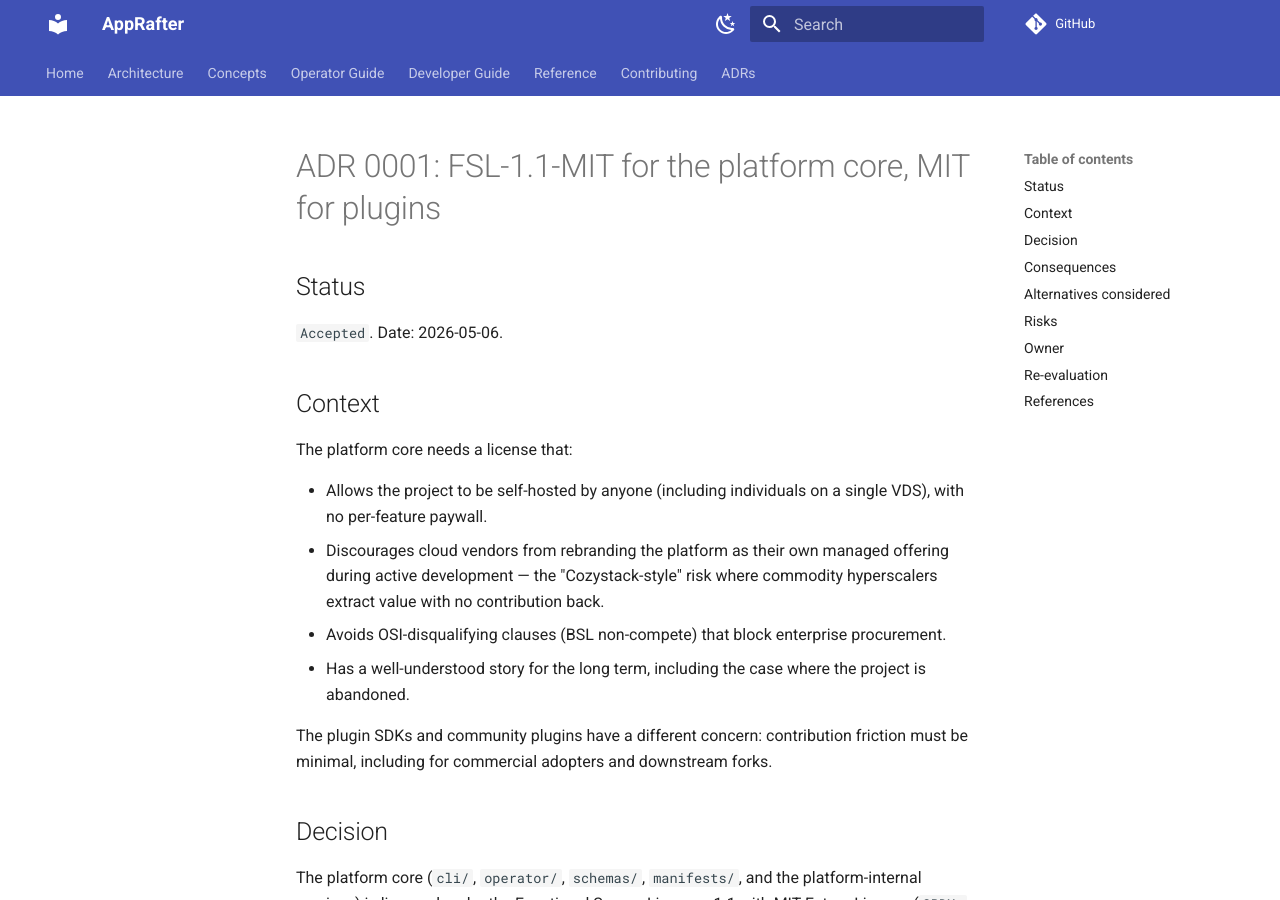
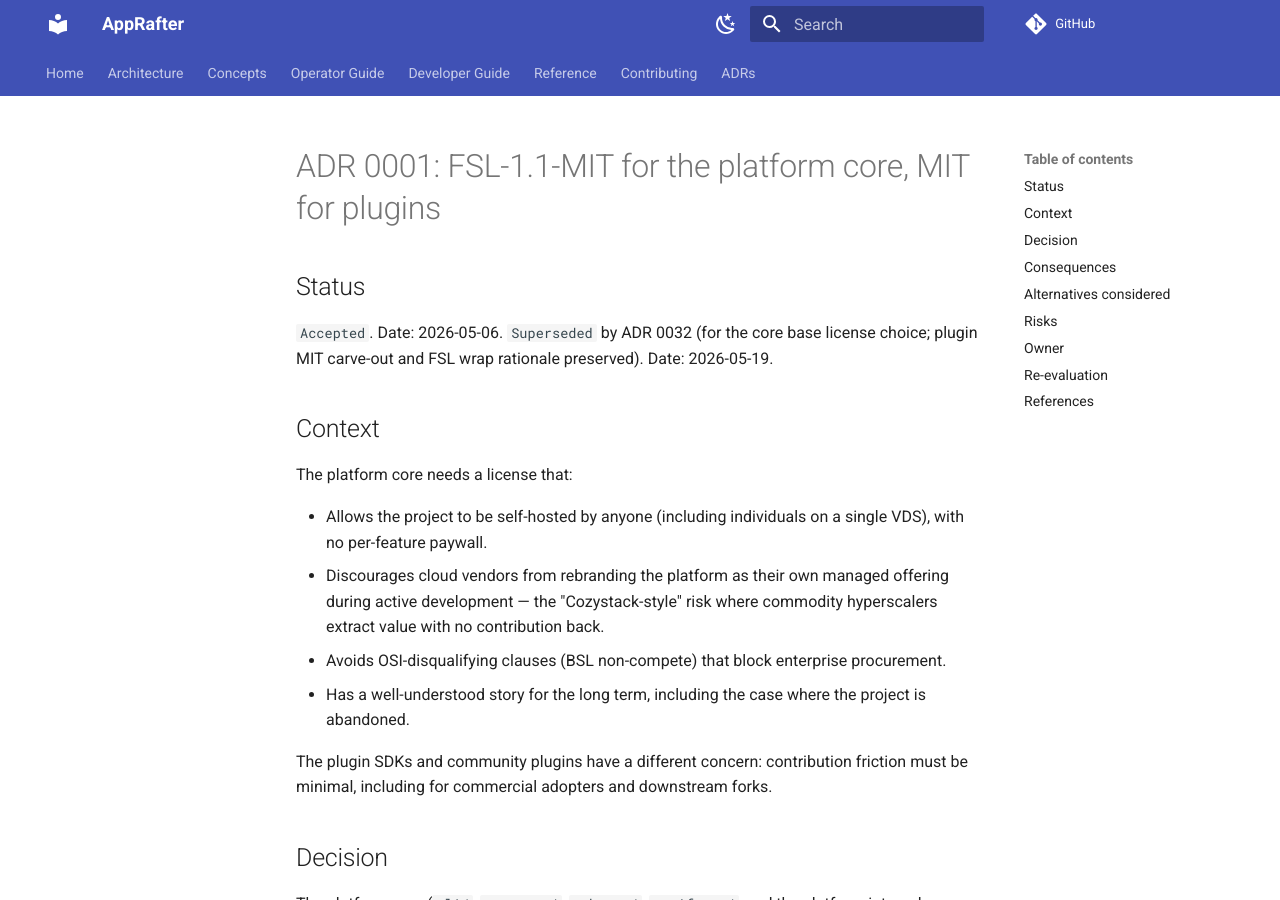
Before and after one commit to AppRafter/apprafter, an MkDocs documentation site: the page built from docs/adr/0001-license-fsl-1-1-mit.md, in a window 1280 px wide and 900 px high. Built offline with MkDocs 1.6.1 and Material for MkDocs 9.7.7, drawn with Linux system fonts in a browser that asks for light colours; comment, search, counter and statistics services are not loaded.

Commit message:
chore(adr): mark ADR 0001 superseded for core base license
ADR 0032 supersedes the MIT-base choice for the core. The FSL wrap
rationale and the plugin MIT carve-out from ADR 0001 remain in force.

Co-Authored-By: Claude Opus 4.7 (1M context) <noreply@anthropic.com>

```diff
--- a/docs/adr/0001-license-fsl-1-1-mit.md
+++ b/docs/adr/0001-license-fsl-1-1-mit.md
@@ -3,6 +3,7 @@
 ## Status
 
 `Accepted`. Date: 2026-05-06.
+`Superseded` by ADR 0032 (for the core base license choice; plugin MIT carve-out and FSL wrap rationale preserved). Date: 2026-05-19.
 
 ## Context
 
```
